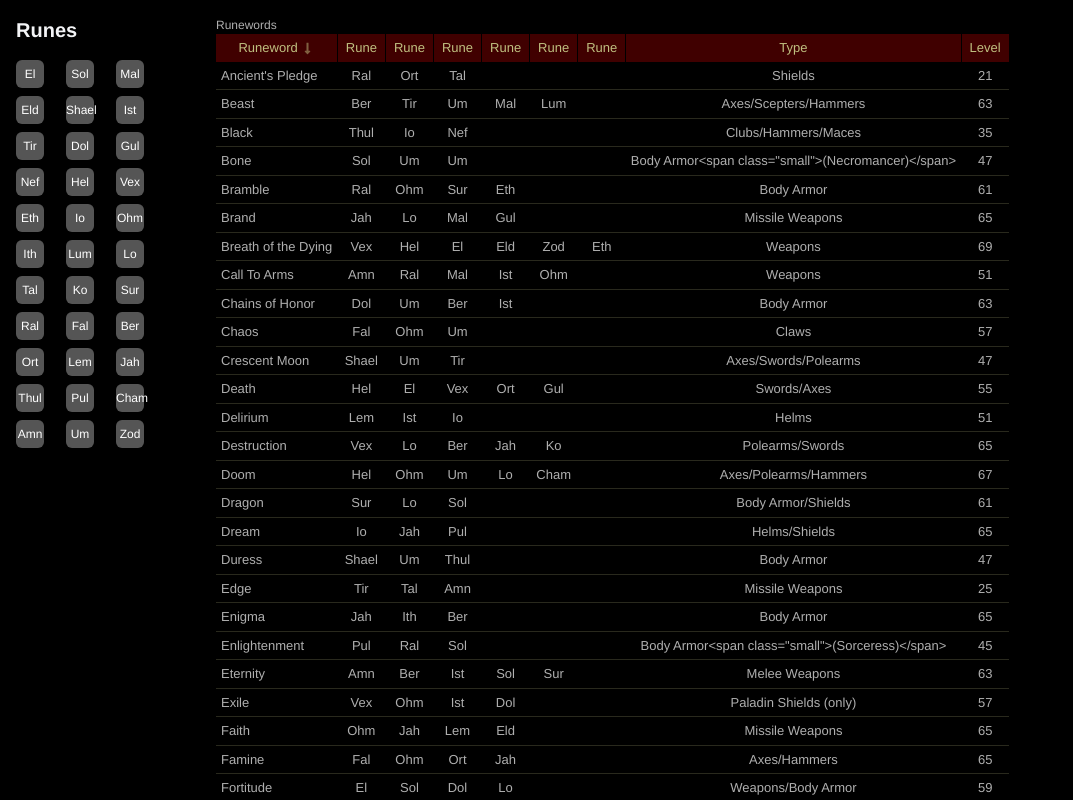
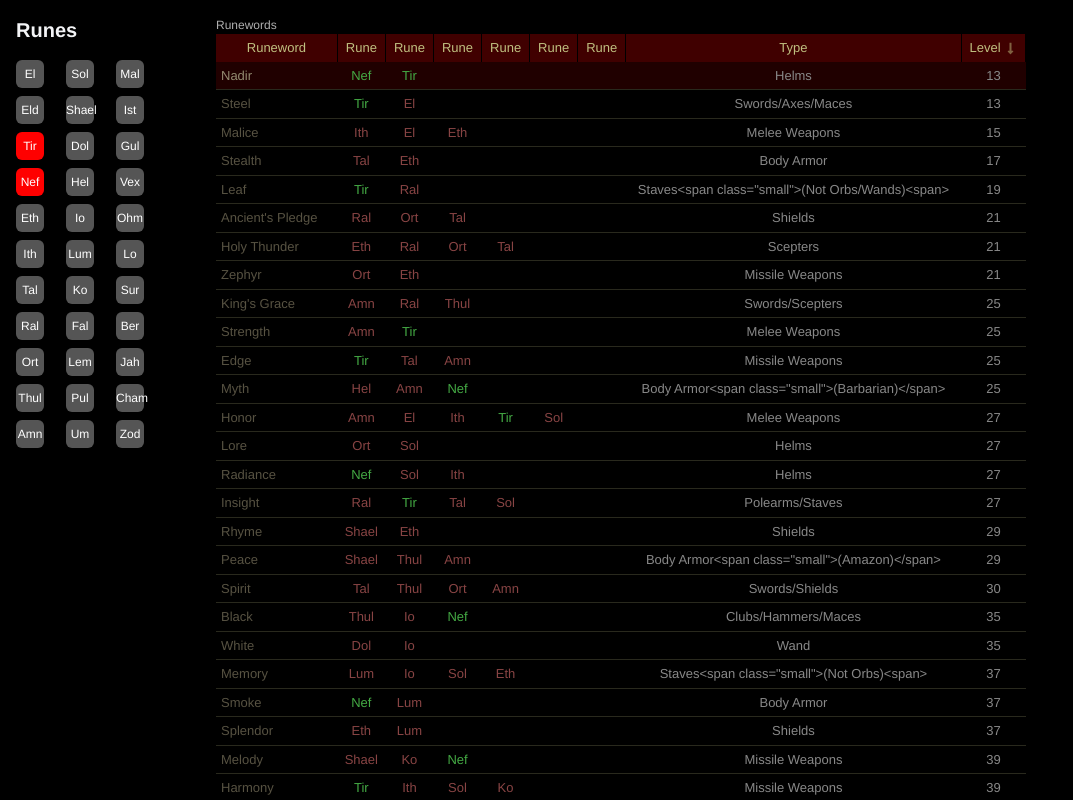
Before and after one commit to fabd/diablo2-runewizard, a Vue app: page / in a window 1280 px wide. Shown: the top 800 px of the page, without its empty margins (0-1073 px from the left). Built offline with nearby package versions, Linux system fonts and the light colour scheme.

Commit message:
Display rune status and runeword completion in the Runewords table

```diff
--- a/src/App.vue
+++ b/src/App.vue
@@ -24,7 +24,7 @@
     RunewordsTable,
   },
   mounted() {
-    console.log("App() ", window.App.runesData);
+    // console.log("App() ", window.App.runesData);
   },
 });
 </script>
--- a/src/assets/styles/main.scss
+++ b/src/assets/styles/main.scss
@@ -62,10 +62,30 @@
     color: #c0c08080;
   }
 
+  &-tr.is-complete td {
+    background: #200000;
+  }
+
+  &-tr &-tdTitle {
+    color: #575242;
+  }
+
+  &-tr.is-complete &-tdTitle {
+    color: #928a70;
+  }
+
   &-td {
     padding: 4px 5px;
     text-align: center;
     border-bottom: 1px solid #29291d;
+    color: #888;
+  }
+
+  &-td.is-rune {
+    color: #844;
+  }
+  &-td.is-active {
+    color: #44aa44;
   }
 }
 
--- a/src/components/RunewordsTable.vue
+++ b/src/components/RunewordsTable.vue
@@ -19,20 +19,31 @@
       </tr>
     </thead>
     <tbody>
-      <tr v-for="(item, i) in itemsBySort" :key="i">
-        <td class="rw-Table-td text-left">{{ item.title }}</td>
-        <td
-          class="rw-Table-td"
-          :class="{
-            'is-selected': haveRunes[item.runes[0]],
-          }"
-          >{{ item.runes[0] }}</td
-        >
-        <td class="rw-Table-td">{{ item.runes[1] }}</td>
-        <td class="rw-Table-td">{{ item.runes[2] }}</td>
-        <td class="rw-Table-td">{{ item.runes[3] }}</td>
-        <td class="rw-Table-td">{{ item.runes[4] }}</td>
-        <td class="rw-Table-td">{{ item.runes[5] }}</td>
+      <tr
+        v-for="(item, i) in itemsBySort"
+        :key="i"
+        class="rw-Table-tr"
+        :class="cssCompleteRuneword(item)"
+      >
+        <td class="rw-Table-td rw-Table-tdTitle text-left">{{ item.title }}</td>
+        <td class="rw-Table-td is-rune" :class="cssActiveRune(item.runes[0])">{{
+          item.runes[0]
+        }}</td>
+        <td class="rw-Table-td is-rune" :class="cssActiveRune(item.runes[1])">{{
+          item.runes[1]
+        }}</td>
+        <td class="rw-Table-td is-rune" :class="cssActiveRune(item.runes[2])">{{
+          item.runes[2]
+        }}</td>
+        <td class="rw-Table-td is-rune" :class="cssActiveRune(item.runes[3])">{{
+          item.runes[3]
+        }}</td>
+        <td class="rw-Table-td is-rune" :class="cssActiveRune(item.runes[4])">{{
+          item.runes[4]
+        }}</td>
+        <td class="rw-Table-td is-rune" :class="cssActiveRune(item.runes[5])">{{
+          item.runes[5]
+        }}</td>
         <td class="rw-Table-td">{{ item.ttype }}</td>
         <td class="rw-Table-td">{{ item.level }}</td>
       </tr>
@@ -42,13 +53,11 @@
 
 <script lang="ts">
 import { defineComponent } from "vue";
-
-import runewordsData from "@/data/runewords";
-import { RuneDef, RuneId, Runeword } from "@/types";
-
 import ArrowUp from "@/icons/ArrowUp.vue";
 import ArrowDown from "@/icons/ArrowDown.vue";
 
+import runewordsData from "@/data/runewords";
+import { RuneId, Runeword } from "@/types";
 import store from "@/store";
 
 export default defineComponent({
@@ -63,7 +72,8 @@
     return {
       haveRunes: store.state.haveRunes,
 
-      sortKey: "title",
+      // this is our default sort
+      sortKey: "level",
       sortAsc: true,
 
       tableHeads: [
@@ -81,9 +91,20 @@
   },
 
   computed: {
-    // hasRune(runeId: RuneId): boolean {
-    //   return user.store.hasRune(runeId);
-    // },
+    runewordIsComplete(): Map<string, boolean> {
+      console.log("*** runewordIsComplete()");
+
+      const map: Map<string, boolean> = new Map();
+
+      runewordsData.forEach((runeword) => {
+        map.set(
+          runeword.title,
+          runeword.runes.every((runeId) => this.haveRunes[runeId])
+        );
+      });
+
+      return map;
+    },
 
     items(): Runeword[] {
       return runewordsData;
@@ -121,6 +142,14 @@
   },
 
   methods: {
+    cssActiveRune(runeId: RuneId) {
+      return this.haveRunes[runeId] ? "is-active" : "";
+    },
+
+    cssCompleteRuneword(word: Runeword) {
+      return this.runewordIsComplete.get(word.title) ? "is-complete" : "";
+    },
+
     isSortKey(key: string) {
       return key === this.sortKey;
     },
--- a/src/main.ts
+++ b/src/main.ts
@@ -15,6 +15,9 @@
 
   store.reset();
 
+  // testing
+  store.setRunes(["Tir", "Nef"]);
+
   window.App = {
     runesData,
   };
```
